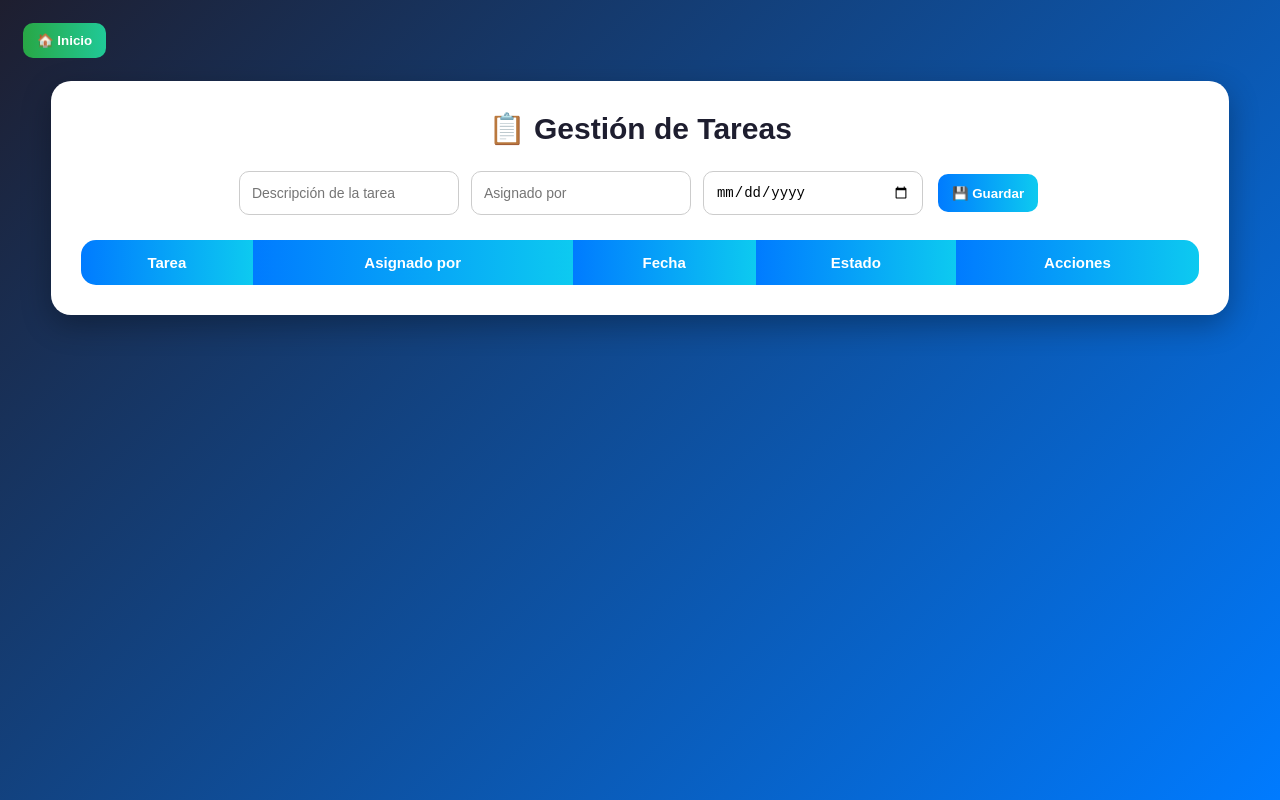
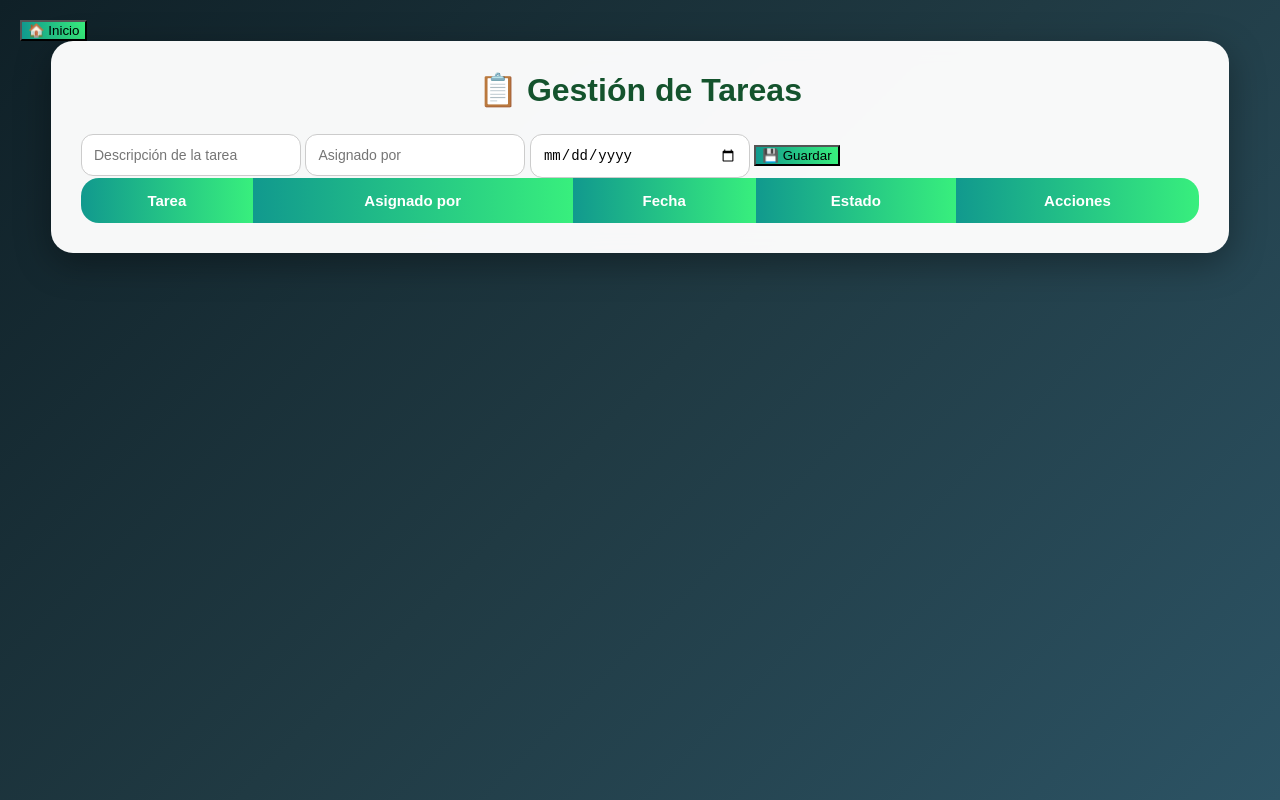
Before and after one commit to villo33/rodeo-app, a website: page public/tareas.html in a window 1280 px wide. Drawn offline with Linux system fonts and the light colour scheme; no server answers.

Commit message:
Actualizacion de tareas

```diff
--- a/public/tareas.html
+++ b/public/tareas.html
@@ -16,52 +16,30 @@ body{
   font-family:Arial,sans-serif;
   margin:0;
   min-height:100vh;
-  background:linear-gradient(135deg,#1e1e2f,#007BFF);
+  background:linear-gradient(135deg,#0f2027,#203a43,#2c5364);
   color:#333;
   padding:20px;
 }
 
-/* ================= TOP BAR ================= */
-.top-bar{
-  display:flex;
-  justify-content:flex-start;
-  margin-bottom:20px;
-}
-
 /* ================= BOTONES ================= */
-button{
-  padding:10px 14px;
-  margin:3px;
-  border:none;
-  color:white;
-  cursor:pointer;
-  border-radius:10px;
-  transition:0.3s;
-  font-weight:bold;
-}
-
-button:hover{
-  transform:scale(1.05);
-}
-
 .btn-inicio{
-  background:linear-gradient(to right,#28a745,#20c997);
+  background:linear-gradient(to right,#11998e,#38ef7d);
 }
 
 .btn-hecho{
-  background:linear-gradient(to right,#007BFF,#0dcaf0);
+  background:linear-gradient(to right,#11998e,#38ef7d);
 }
 
 .btn-eliminar{
-  background:linear-gradient(to right,#dc3545,#ff6b6b);
+  background:linear-gradient(to right,#ff416c,#ff4b2b);
 }
 
 .btn-guardar{
-  background:linear-gradient(to right,#007BFF,#0dcaf0);
+  background:linear-gradient(to right,#11998e,#38ef7d);
 }
 
 .btn-ver{
-  background:linear-gradient(to right,#17a2b8,#0dcaf0);
+  background:linear-gradient(to right,#0ba360,#3cba92);
 }
 
 /* ================= CONTENEDOR ================= */
@@ -69,42 +47,36 @@ button:hover{
   width:95%;
   max-width:1200px;
   margin:auto;
-  background:white;
+  background:rgba(255,255,255,0.97);
   padding:30px;
-  border-radius:20px;
-  box-shadow:0 10px 30px rgba(0,0,0,0.3);
+  border-radius:22px;
+  box-shadow:0 10px 35px rgba(0,0,0,0.35);
+  backdrop-filter:blur(10px);
 }
 
 /* ================= TITULO ================= */
 h2{
   margin-top:0;
   margin-bottom:25px;
-  color:#1e1e2f;
+  color:#14532d;
   text-align:center;
-  font-size:30px;
+  font-size:32px;
 }
 
-/* ================= FORM ================= */
-.form{
-  display:flex;
-  flex-wrap:wrap;
-  justify-content:center;
-  gap:12px;
-  margin-bottom:25px;
-}
-
+/* ================= INPUTS ================= */
 input{
   padding:12px;
-  border-radius:10px;
+  border-radius:12px;
   border:1px solid #ccc;
   width:220px;
   font-size:14px;
   outline:none;
+  transition:0.3s;
 }
 
 input:focus{
-  border-color:#007BFF;
-  box-shadow:0 0 10px rgba(0,123,255,0.3);
+  border-color:#38ef7d;
+  box-shadow:0 0 12px rgba(56,239,125,0.4);
 }
 
 /* ================= TABLA ================= */
@@ -112,11 +84,11 @@ table{
   width:100%;
   border-collapse:collapse;
   overflow:hidden;
-  border-radius:15px;
+  border-radius:18px;
 }
 
 th{
-  background:linear-gradient(to right,#007BFF,#0dcaf0);
+  background:linear-gradient(to right,#11998e,#38ef7d);
   color:white;
   padding:14px;
   font-size:15px;
@@ -129,15 +101,7 @@ td{
 }
 
 tr:hover{
-  background:#f8fbff;
-}
-
-/* ================= DESCRIPCION ================= */
-.descripcion{
-  max-width:200px;
-  white-space:nowrap;
-  overflow:hidden;
-  text-overflow:ellipsis;
+  background:#f2fff7;
 }
 
 /* ================= ESTADOS ================= */
@@ -147,7 +111,7 @@ tr:hover{
 }
 
 .hecho{
-  color:#28a745;
+  color:#11998e;
   font-weight:bold;
 }
 
```
